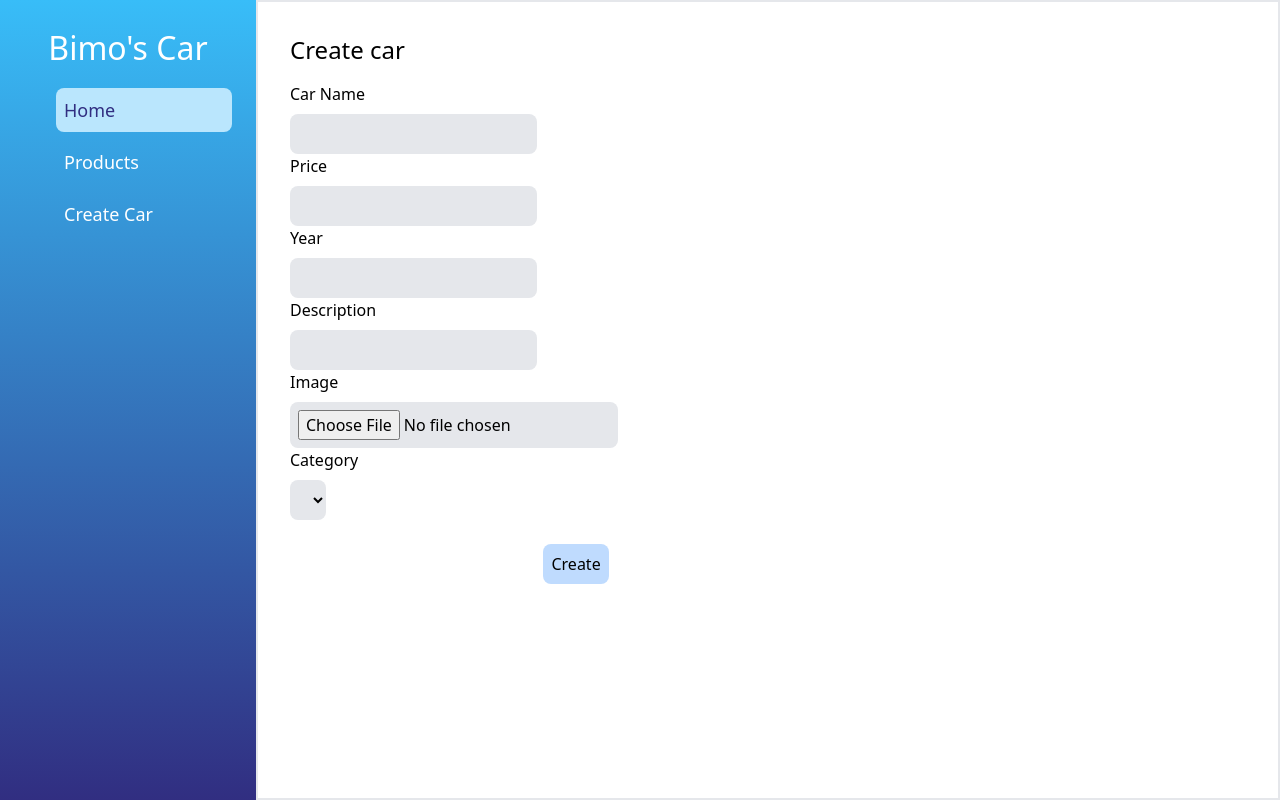
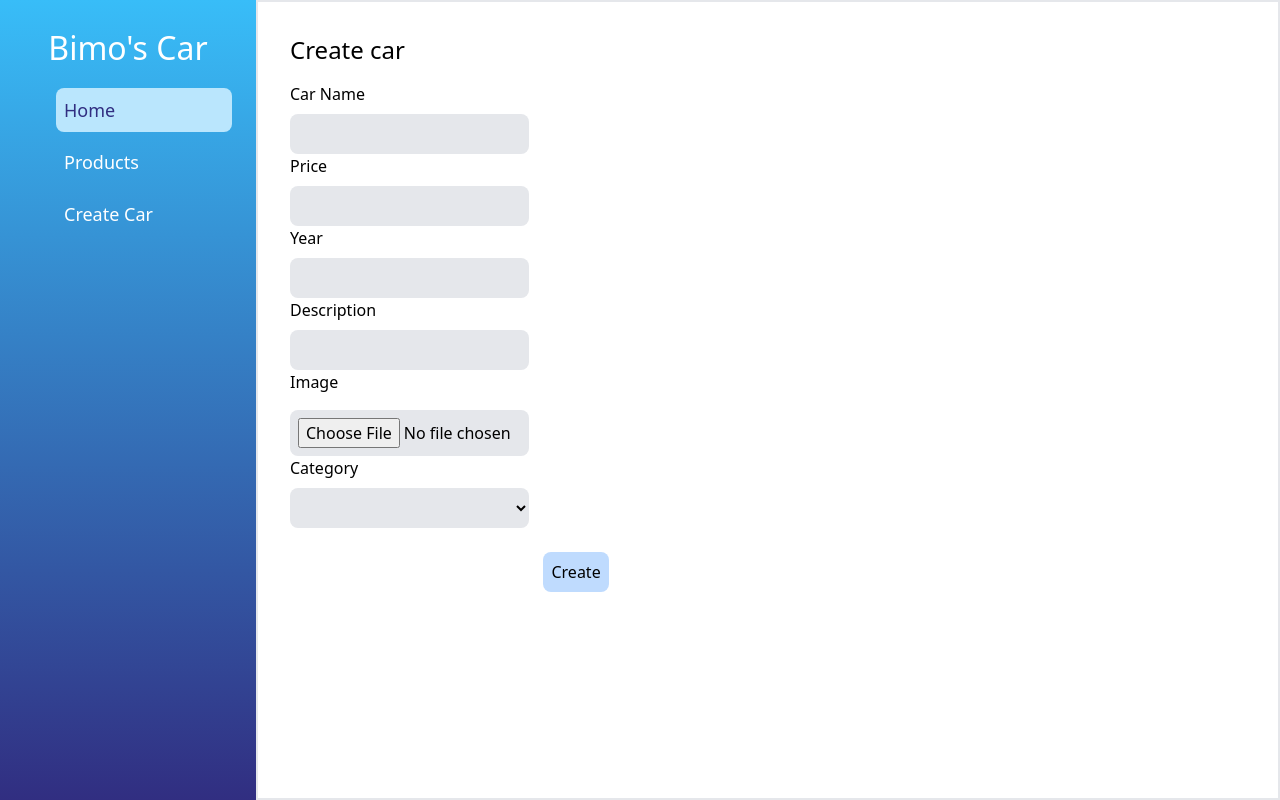
Before and after one commit to bimogempar/test-ci4-pupr, a CodeIgniter 4 app: template app/Views/create_car.php in a window 1280 px wide. Run offline with PHP 8.4 and a stand-in for CodeIgniter, Linux system fonts and the light colour scheme; the template is opened without the code that fills it, so the values that code supplies are empty; some libraries are stand-ins or nearby versions.

Commit message:
update: done input image

```diff
--- a/app/Database/Migrations/2023-05-30-175517_CarMigration.php
+++ b/app/Database/Migrations/2023-05-30-175517_CarMigration.php
@@ -28,6 +28,7 @@ class CarMigration extends Migration
             ],
             'image_url' => [
                 'type'       => 'VARCHAR',
+                'null' => true,
             ],
             'description' => [
                 'type' => 'TEXT',
--- a/app/Views/create_car.php
+++ b/app/Views/create_car.php
@@ -4,31 +4,32 @@
 <div class="text-2xl font-medium">
     Create car
 </div>
-<form class="mt-4" action="/create-car" method="post">
+<form class="mt-4" action="/create-car" method="post" enctype="multipart/form-data">
     <?php csrf_field(); ?>
     <label class="mt-2" for="car_name">Car Name</label>
     <div class="mt-2">
-        <input type="text" class="p-2 rounded-lg bg-gray-200" name="car_name" id="car_name">
+        <input type="text" class="w-1/4 p-2 rounded-lg bg-gray-200" name="car_name" id="car_name">
     </div>
     <label class=" mt-2" for="price">Price</label>
     <div class="mt-2">
-        <input type="number" class="p-2 rounded-lg bg-gray-200" name="price" id="price">
+        <input type="number" class="w-1/4 p-2 rounded-lg bg-gray-200" name="price" id="price">
     </div>
     <label class="mt-2" for="year">Year</label>
     <div class="mt-2">
-        <input type="number" class="p-2 rounded-lg bg-gray-200" name="year" id="year">
+        <input type="number" class="w-1/4 p-2 rounded-lg bg-gray-200" name="year" id="year">
     </div>
     <label class="mt-2" for="description">Description</label>
     <div class="mt-2">
-        <input type="text" class="p-2 rounded-lg bg-gray-200" name="description" id="description">
+        <input type="text" class="w-1/4 p-2 rounded-lg bg-gray-200" name="description" id="description">
     </div>
-    <label class="mt-2" for="image_url">Image</label>
+    <label class="mt-2 car-image-label" for="car_image">Image</label>
     <div class="mt-2">
-        <input type="file" class="p-2 rounded-lg bg-gray-200" name="image_url" id="image_url">
+        <img src="" class="img-preview my-2" width="200" alt="">
+        <input type="file" class="w-1/4 p-2 rounded-lg bg-gray-200" name="car_image" id="car_image" onchange="previewImage()">
     </div>
     <label class="mt-2" for="category_id">Category</label>
     <div class="mt-2">
-        <select class="p-2 rounded-lg bg-gray-200" name="category_id" id="category_id">
+        <select class="w-1/4 p-2 rounded-lg bg-gray-200" name="category_id" id="category_id">
             <?php foreach ($categories as $category) : ?>
                 <option value="<?= $category['category_id']; ?>"><?= $category['category_name']; ?></option>
             <?php endforeach ?>
--- a/app/Views/detail_car.php
+++ b/app/Views/detail_car.php
@@ -5,7 +5,7 @@
     Detail car
 </div>
 <div class="mt-4">
-    <img src="<?= $car->image_url; ?>" alt="Car" width="400">
+    <img src="<?= $car->image_url == null ? 'https://www.toyota.astra.co.id/sites/default/files/2022-01/02%20attitude%20black%20mica%20%28all%20type%29.png' : base_url('/car_image/' . $car->image_url) ?>" alt="Car" width="400">
     <div>Category: <?= $car->category_name; ?></div>
     <div class="mt-2"><?= $car->car_name; ?> - <?= $car->year; ?></div>
     <div>Rp. <?= $car->price; ?></div>
--- a/app/Views/home.php
+++ b/app/Views/home.php
@@ -8,7 +8,7 @@
     <?php foreach ($cars as $car) : ?>
         <div class="p-4 border-2 flex flex-col justify-between">
             <div>
-                <img src="<?= $car['image_url']; ?>" alt="Car" width="400">
+                <img src="<?= $car['image_url'] == null ? 'https://www.toyota.astra.co.id/sites/default/files/2022-01/02%20attitude%20black%20mica%20%28all%20type%29.png' : base_url('/car_image/' . $car['image_url']); ?>" alt="Car" width="400">
                 <div class="mt-2"><?= $car['car_name']; ?> - <?= $car['year']; ?></div>
                 <div>Rp. <?= $car['price']; ?></div>
                 <div class="my-4 text-sm"><?= $car['description']; ?></div>
--- a/app/Views/layouts/layout.php
+++ b/app/Views/layouts/layout.php
@@ -16,4 +16,6 @@
     </div>
 </body>
 
+<script type="text/javascript" src="<?php base_url() ?>js/index.js"></script>
+
 </html>
--- /dev/null
+++ b/public/js/index.js
@@ -0,0 +1,13 @@
+function previewImage(params) {
+    const carImage = document.querySelector('#car_image')
+    const carImageLabel = document.querySelector('.car-image-label')
+    const imgPreview = document.querySelector('.img-preview')
+
+    carImage.textContent = carImage.files[0].name
+
+    const preview = new FileReader()
+    preview.readAsDataURL(carImage.files[0])
+    preview.onload = function (e) {
+        imgPreview.src = e.target.result
+    }
+}
```
Also changed, not shown: app/Controllers/Home.php (+6 -1 lines), public/car_image/1685497499_3bd0570a820a3bcc0911.jpg (added).
